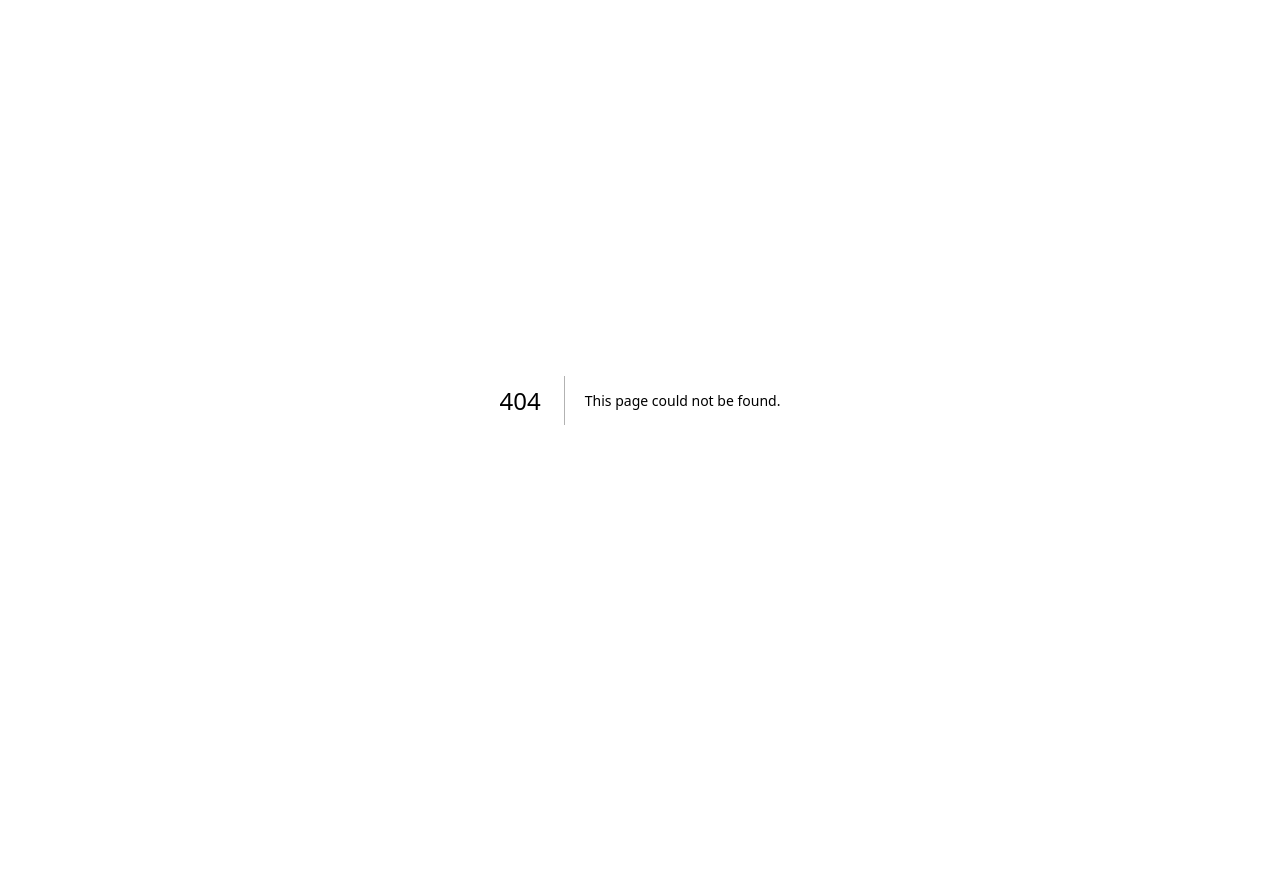
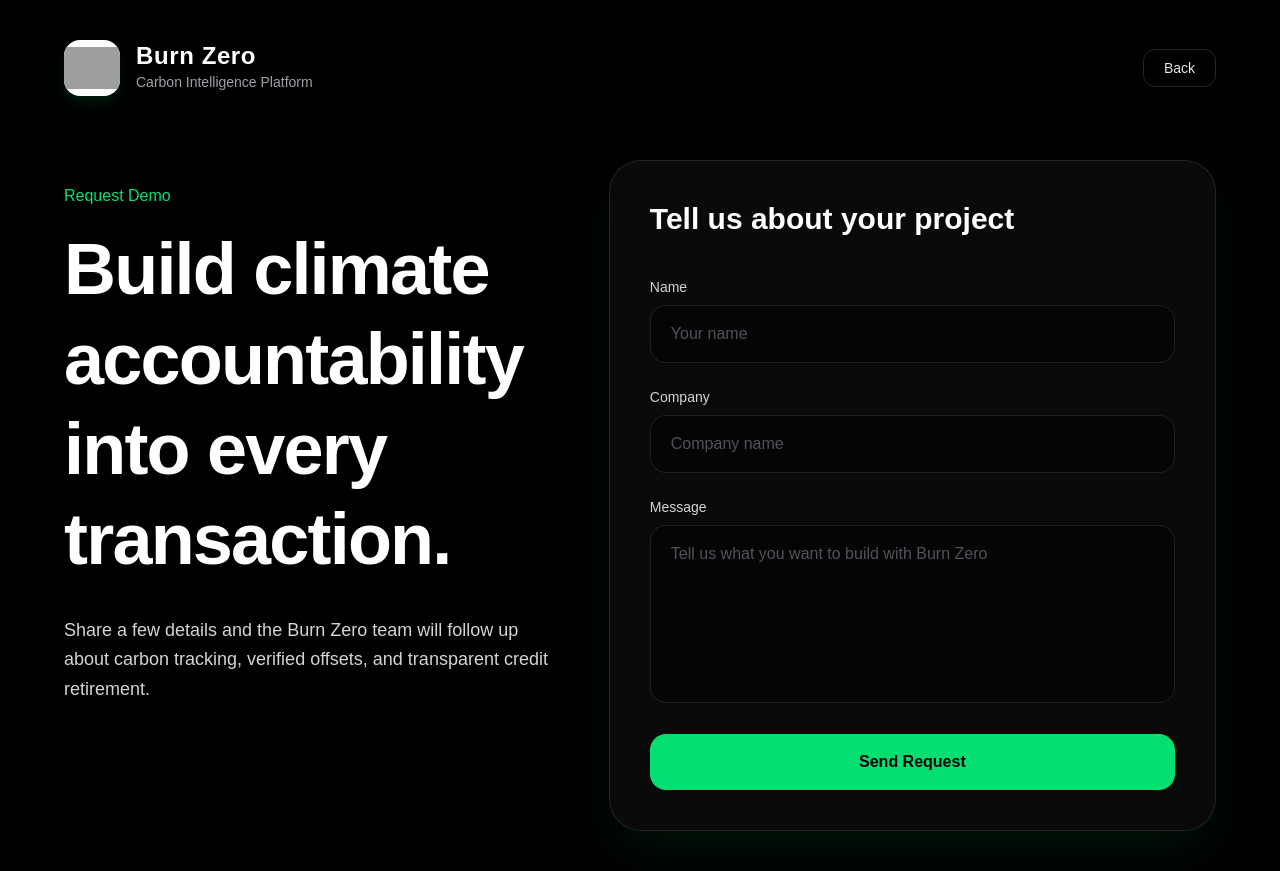
Before and after one commit to BurnZero1/burnzero-site, a Next.js app: page /request-demo in a window 1280 px wide. Before the commit this address had no page. Before the commit the page ends 800 px from the top, so only its background shows below. Built offline with nearby package versions, Linux system fonts and the light colour scheme; grey boxes are pictures that could not be loaded.

Commit message:
Add demo request form

```diff
--- /dev/null
+++ b/app/api/request-demo/route.ts
@@ -0,0 +1,100 @@
+const RECIPIENT_EMAIL = "chamorro@burn-zero.com";
+
+type DemoRequestBody = {
+  name?: unknown;
+  company?: unknown;
+  message?: unknown;
+};
+
+function cleanField(value: unknown) {
+  return typeof value === "string" ? value.trim() : "";
+}
+
+function asPlainText(name: string, company: string, message: string) {
+  return [
+    "New Burn Zero demo request",
+    "",
+    `Name: ${name}`,
+    `Company: ${company}`,
+    "",
+    "Message:",
+    message,
+  ].join("\n");
+}
+
+function asHtml(name: string, company: string, message: string) {
+  const escapeHtml = (value: string) =>
+    value
+      .replaceAll("&", "&amp;")
+      .replaceAll("<", "&lt;")
+      .replaceAll(">", "&gt;")
+      .replaceAll('"', "&quot;")
+      .replaceAll("'", "&#039;");
+
+  return `
+    <h1>New Burn Zero demo request</h1>
+    <p><strong>Name:</strong> ${escapeHtml(name)}</p>
+    <p><strong>Company:</strong> ${escapeHtml(company)}</p>
+    <p><strong>Message:</strong></p>
+    <p>${escapeHtml(message).replaceAll("\n", "<br />")}</p>
+  `;
+}
+
+export async function POST(request: Request) {
+  let body: DemoRequestBody;
+
+  try {
+    body = (await request.json()) as DemoRequestBody;
+  } catch {
+    return Response.json({ message: "Invalid request." }, { status: 400 });
+  }
+
+  const name = cleanField(body.name);
+  const company = cleanField(body.company);
+  const message = cleanField(body.message);
+
+  if (!name || !company || !message) {
+    return Response.json(
+      { message: "Name, company, and message are required." },
+      { status: 400 }
+    );
+  }
+
+  const apiKey = process.env.RESEND_API_KEY;
+  const fromEmail =
+    process.env.RESEND_FROM_EMAIL || "Burn Zero <onboarding@resend.dev>";
+
+  if (!apiKey) {
+    return Response.json(
+      {
+        message:
+          "Email is not configured yet. Add RESEND_API_KEY to enable demo requests.",
+      },
+      { status: 503 }
+    );
+  }
+
+  const response = await fetch("https://api.resend.com/emails", {
+    method: "POST",
+    headers: {
+      Authorization: `Bearer ${apiKey}`,
+      "Content-Type": "application/json",
+    },
+    body: JSON.stringify({
+      from: fromEmail,
+      to: RECIPIENT_EMAIL,
+      subject: `Burn Zero demo request from ${name}`,
+      text: asPlainText(name, company, message),
+      html: asHtml(name, company, message),
+    }),
+  });
+
+  if (!response.ok) {
+    return Response.json(
+      { message: "Email could not be sent. Please try again." },
+      { status: 502 }
+    );
+  }
+
+  return Response.json({ message: "Demo request sent." });
+}
--- a/app/page.tsx
+++ b/app/page.tsx
@@ -29,9 +29,12 @@
             <a href="#contact" className="hover:text-white transition">Contact</a>
           </div>
 
-          <button className="bg-white text-black px-5 py-2 rounded-xl font-medium hover:scale-105 transition">
+          <a
+            href="/request-demo"
+            className="bg-white text-black px-5 py-2 rounded-xl font-medium hover:scale-105 transition"
+          >
             Request Demo
-          </button>
+          </a>
         </div>
       </nav>
 
@@ -58,13 +61,19 @@
             </p>
 
             <div className="mt-10 flex flex-wrap gap-4">
-              <button className="bg-green-400 text-black px-7 py-4 rounded-2xl font-semibold hover:scale-105 transition shadow-2xl shadow-green-500/20">
+              <a
+                href="/request-demo"
+                className="bg-green-400 text-black px-7 py-4 rounded-2xl font-semibold hover:scale-105 transition shadow-2xl shadow-green-500/20"
+              >
                 Book a Demo
-              </button>
+              </a>
 
-              <button className="border border-white/20 px-7 py-4 rounded-2xl font-semibold hover:bg-white/5 transition">
+              <a
+                href="#platform"
+                className="border border-white/20 px-7 py-4 rounded-2xl font-semibold hover:bg-white/5 transition"
+              >
                 Explore Platform
-              </button>
+              </a>
             </div>
 
             <div className="mt-12 grid grid-cols-3 gap-6 max-w-xl">
@@ -228,6 +237,7 @@
               {[
                 'Real-time emissions tracking per transaction',
                 'Verified offset accounting',
+                'Ethereum blockchain credit retirement records for full transparency and traceability',
                 'Audit-ready emissions infrastructure',
                 'Fleet analytics and sustainability reporting',
                 'Custom API integrations for enterprise systems',
@@ -331,13 +341,19 @@
             </p>
 
             <div className="mt-10 flex flex-wrap justify-center gap-4">
-              <button className="bg-white text-black px-8 py-4 rounded-2xl font-semibold hover:scale-105 transition">
+              <a
+                href="/request-demo"
+                className="bg-white text-black px-8 py-4 rounded-2xl font-semibold hover:scale-105 transition"
+              >
                 Schedule a Demo
-              </button>
+              </a>
 
-              <button className="border border-white/20 px-8 py-4 rounded-2xl font-semibold hover:bg-white/5 transition">
+              <a
+                href="/request-demo"
+                className="border border-white/20 px-8 py-4 rounded-2xl font-semibold hover:bg-white/5 transition"
+              >
                 Contact Sales
-              </button>
+              </a>
             </div>
           </div>
         </div>
--- /dev/null
+++ b/app/request-demo/DemoRequestForm.tsx
@@ -0,0 +1,119 @@
+"use client";
+
+import { FormEvent, useState } from "react";
+
+type SubmissionStatus = "idle" | "submitting" | "success" | "error";
+
+export default function DemoRequestForm() {
+  const [status, setStatus] = useState<SubmissionStatus>("idle");
+  const [message, setMessage] = useState("");
+
+  async function handleSubmit(event: FormEvent<HTMLFormElement>) {
+    event.preventDefault();
+    setStatus("submitting");
+    setMessage("");
+
+    const form = event.currentTarget;
+    const formData = new FormData(form);
+
+    try {
+      const response = await fetch("/api/request-demo", {
+        method: "POST",
+        body: JSON.stringify({
+          name: formData.get("name"),
+          company: formData.get("company"),
+          message: formData.get("message"),
+        }),
+        headers: {
+          "Content-Type": "application/json",
+        },
+      });
+
+      const result = (await response.json()) as { message?: string };
+
+      if (!response.ok) {
+        throw new Error(result.message || "Unable to send your request.");
+      }
+
+      form.reset();
+      setStatus("success");
+      setMessage("Thanks. Your demo request was sent.");
+    } catch (error) {
+      setStatus("error");
+      setMessage(
+        error instanceof Error
+          ? error.message
+          : "Unable to send your request. Please try again."
+      );
+    }
+  }
+
+  return (
+    <form onSubmit={handleSubmit} className="mt-10 space-y-6">
+      <div>
+        <label htmlFor="name" className="block text-sm font-medium text-zinc-300">
+          Name
+        </label>
+        <input
+          id="name"
+          name="name"
+          type="text"
+          required
+          autoComplete="name"
+          className="mt-2 w-full rounded-2xl border border-white/10 bg-black/50 px-5 py-4 text-white outline-none transition placeholder:text-zinc-600 focus:border-green-400"
+          placeholder="Your name"
+        />
+      </div>
+
+      <div>
+        <label htmlFor="company" className="block text-sm font-medium text-zinc-300">
+          Company
+        </label>
+        <input
+          id="company"
+          name="company"
+          type="text"
+          required
+          autoComplete="organization"
+          className="mt-2 w-full rounded-2xl border border-white/10 bg-black/50 px-5 py-4 text-white outline-none transition placeholder:text-zinc-600 focus:border-green-400"
+          placeholder="Company name"
+        />
+      </div>
+
+      <div>
+        <label htmlFor="message" className="block text-sm font-medium text-zinc-300">
+          Message
+        </label>
+        <textarea
+          id="message"
+          name="message"
+          required
+          rows={6}
+          className="mt-2 w-full resize-none rounded-2xl border border-white/10 bg-black/50 px-5 py-4 text-white outline-none transition placeholder:text-zinc-600 focus:border-green-400"
+          placeholder="Tell us what you want to build with Burn Zero"
+        />
+      </div>
+
+      <button
+        type="submit"
+        disabled={status === "submitting"}
+        className="w-full rounded-2xl bg-green-400 px-7 py-4 font-semibold text-black transition hover:scale-[1.01] disabled:cursor-not-allowed disabled:opacity-60"
+      >
+        {status === "submitting" ? "Sending..." : "Send Request"}
+      </button>
+
+      {message ? (
+        <p
+          className={
+            status === "success"
+              ? "text-sm text-green-300"
+              : "text-sm text-red-300"
+          }
+          role="status"
+        >
+          {message}
+        </p>
+      ) : null}
+    </form>
+  );
+}
--- /dev/null
+++ b/app/request-demo/page.tsx
@@ -0,0 +1,54 @@
+import Image from "next/image";
+import Link from "next/link";
+import DemoRequestForm from "./DemoRequestForm";
+
+export default function RequestDemoPage() {
+  return (
+    <main className="min-h-screen bg-black px-6 py-10 text-white">
+      <div className="mx-auto flex max-w-6xl flex-col gap-16">
+        <nav className="flex items-center justify-between">
+          <Link href="/" className="flex items-center gap-4">
+            <div className="relative h-14 w-14 overflow-hidden rounded-2xl bg-white shadow-lg shadow-green-500/10">
+              <Image
+                src="/logo.png"
+                alt="Burn Zero logo"
+                fill
+                className="object-contain"
+                priority
+              />
+            </div>
+            <div>
+              <p className="text-2xl font-bold leading-none tracking-wide">Burn Zero</p>
+              <p className="mt-1 text-sm text-zinc-400">Carbon Intelligence Platform</p>
+            </div>
+          </Link>
+
+          <Link
+            href="/"
+            className="rounded-xl border border-white/15 px-5 py-2 text-sm font-medium text-zinc-200 transition hover:bg-white/5"
+          >
+            Back
+          </Link>
+        </nav>
+
+        <section className="grid items-start gap-12 lg:grid-cols-[0.9fr_1.1fr]">
+          <div className="pt-6">
+            <p className="font-medium text-green-400">Request Demo</p>
+            <h1 className="mt-4 text-5xl font-bold leading-tight tracking-tight md:text-7xl">
+              Build climate accountability into every transaction.
+            </h1>
+            <p className="mt-8 max-w-xl text-lg leading-relaxed text-zinc-300">
+              Share a few details and the Burn Zero team will follow up about carbon
+              tracking, verified offsets, and transparent credit retirement.
+            </p>
+          </div>
+
+          <div className="rounded-[32px] border border-white/10 bg-white/[0.04] p-6 shadow-2xl shadow-green-500/10 backdrop-blur md:p-10">
+            <h2 className="text-3xl font-semibold">Tell us about your project</h2>
+            <DemoRequestForm />
+          </div>
+        </section>
+      </div>
+    </main>
+  );
+}
```
